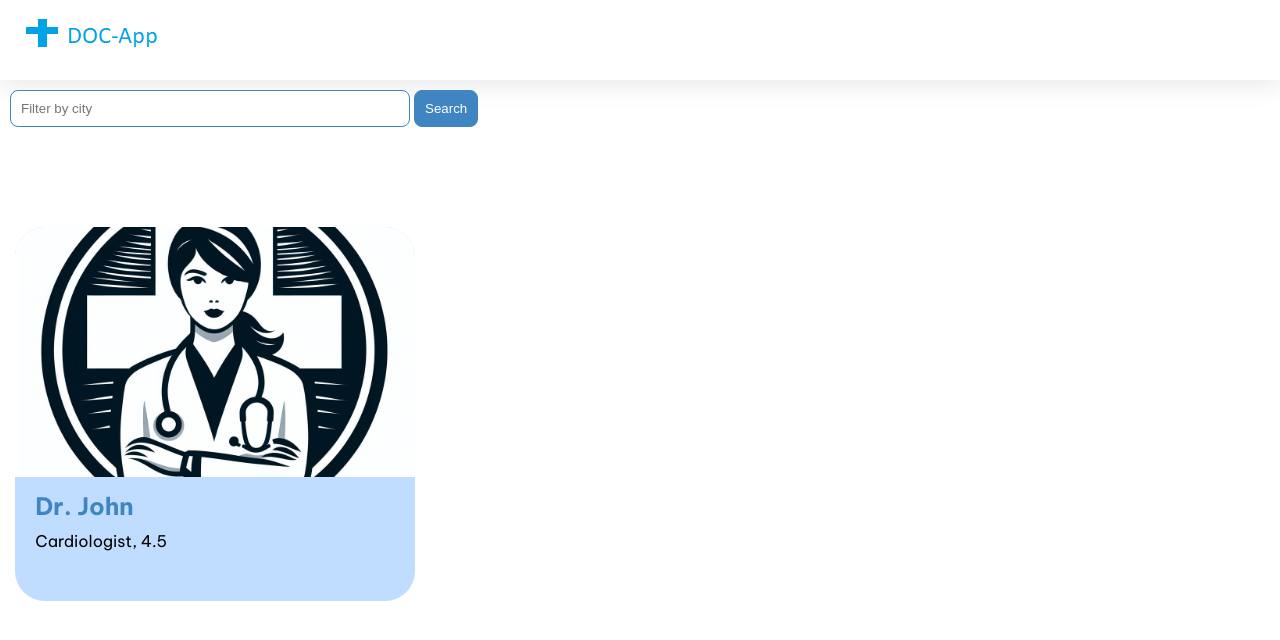
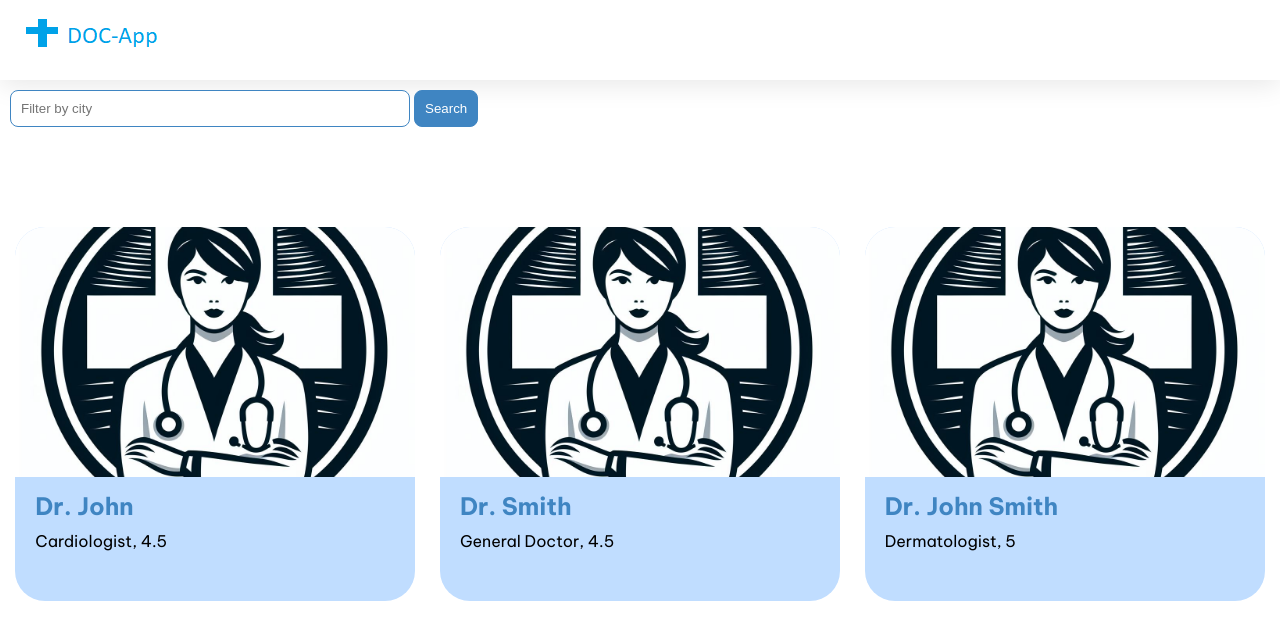
Before and after one commit to aathanush/my-app, an Angular app: page / in a window 1280 px wide. Shown: the top 640 px of the page. Built offline with nearby package versions, Linux system fonts and the light colour scheme.

Commit message:
Update home.component.ts
used ndFor for displaying a list of doctors instead of displaying a single doctor

```diff
--- a/src/app/home/home.component.ts
+++ b/src/app/home/home.component.ts
@@ -17,7 +17,7 @@ import { Doctor } from '../doctor';
     </form>
   </section>
   <section class="results">
-    <app-doctor [doctor]="doctor"></app-doctor>
+    <app-doctor *ngFor="let doctor of doctorList" [doctor]="doctor"></app-doctor>
   </section>
   `,
   styleUrls: ['./home.component.css'],
@@ -25,13 +25,28 @@ import { Doctor } from '../doctor';
 
 export class HomeComponent {
   readonly baseUrl = 'assets/';
-  doctor: Doctor = {
+  doctorList: Doctor[] = [{
     id: 1,
     docname: 'Dr. John',
     specialization: 'Cardiologist',
     rating: 4.5,
     photo: this.baseUrl + 'doctor.jpg',
 
-};
+},
+{
+  id: 2,
+  docname: 'Dr. Smith',
+  specialization: 'General Doctor',
+  rating: 4.5,
+  photo: this.baseUrl + 'doctor.jpg',
+
+},{
+  id: 3,
+  docname: 'Dr. John Smith',
+  specialization: 'Dermatologist',
+  rating: 5.0,
+  photo: this.baseUrl + 'doctor.jpg',
+
+},]
 
 }
```
